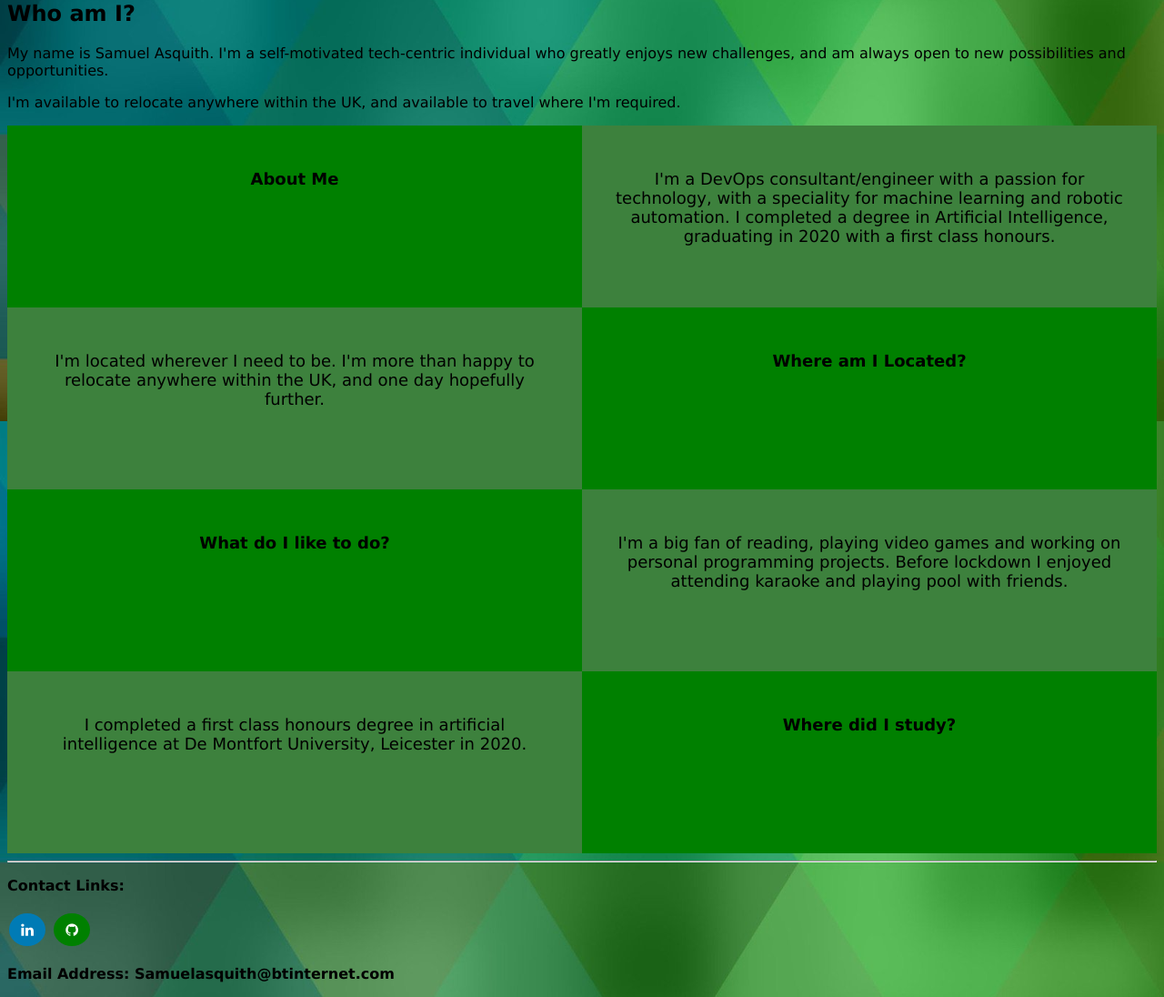
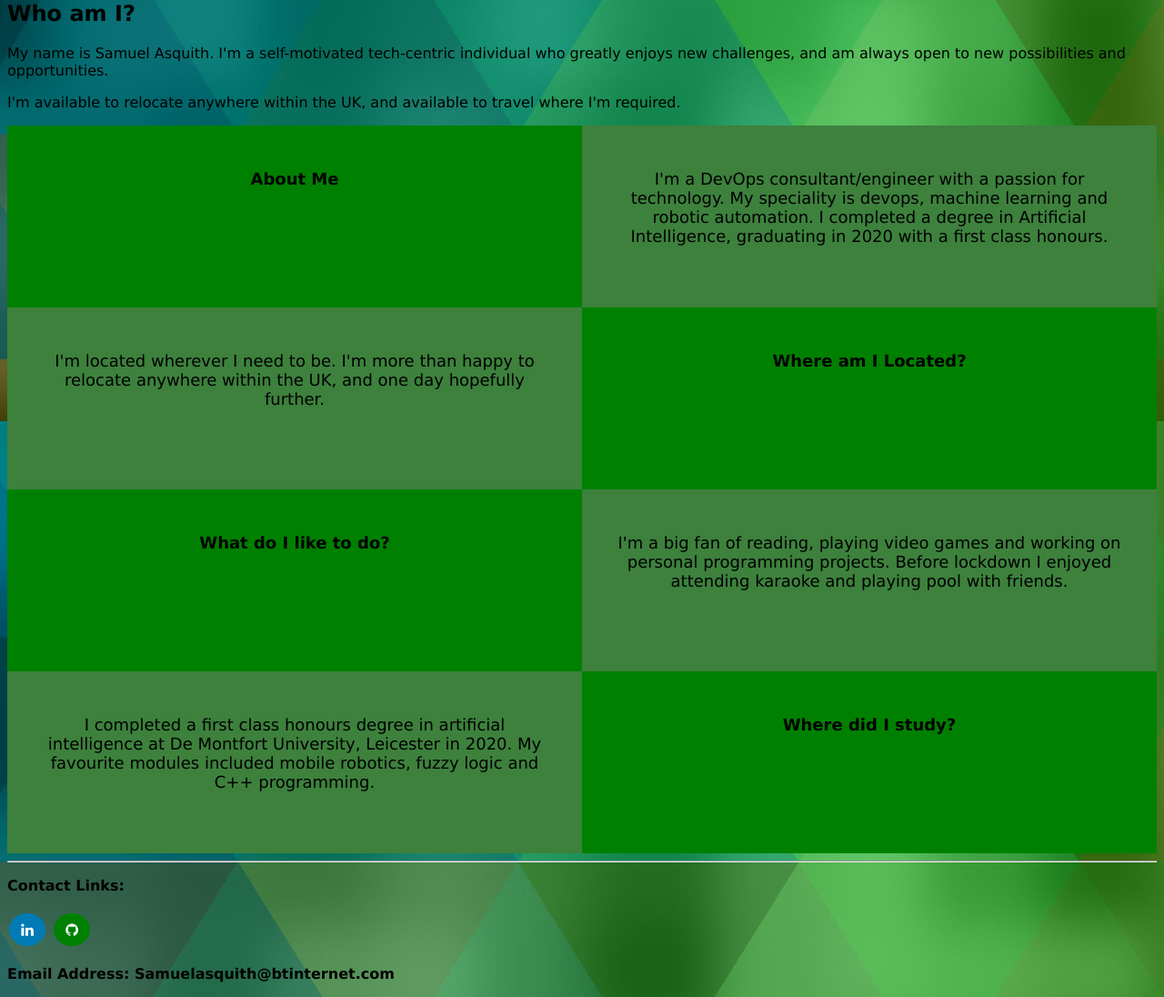
Before and after one commit to Sboncio/website, a Flask app: page / in a window 1280 px wide. Shown: the part 337-1433 px from the top of the page at 91% size. Run offline with Flask 2, Linux system fonts and the light colour scheme.

Commit message:
Added more information

```diff
--- a/app/application/templates/home.html
+++ b/app/application/templates/home.html
@@ -18,8 +18,8 @@
         <p><b>About Me</b></p>
         </div>
         <div class="box" style="background-color: rgb(61, 129, 61)">
-        <p>I'm a DevOps consultant/engineer with a passion for technology,
-            with a speciality for machine learning and robotic automation.
+        <p>I'm a DevOps consultant/engineer with a passion for technology.
+            My speciality is devops, machine learning and robotic automation.
             I completed a degree in Artificial Intelligence, graduating in
             2020 with a first class honours.</p>
         </div>
@@ -51,7 +51,9 @@
         <div class="box" style="background-color: rgb(61, 129, 61)">
         <p>
             I completed a first class honours degree in artificial
-            intelligence at De Montfort University, Leicester in 2020.
+            intelligence at De Montfort University, Leicester in 2020. My
+            favourite modules included mobile robotics, fuzzy logic and
+            C++ programming.
         </p>
         </div>
         <div class="box" style="background-color: green">
```
